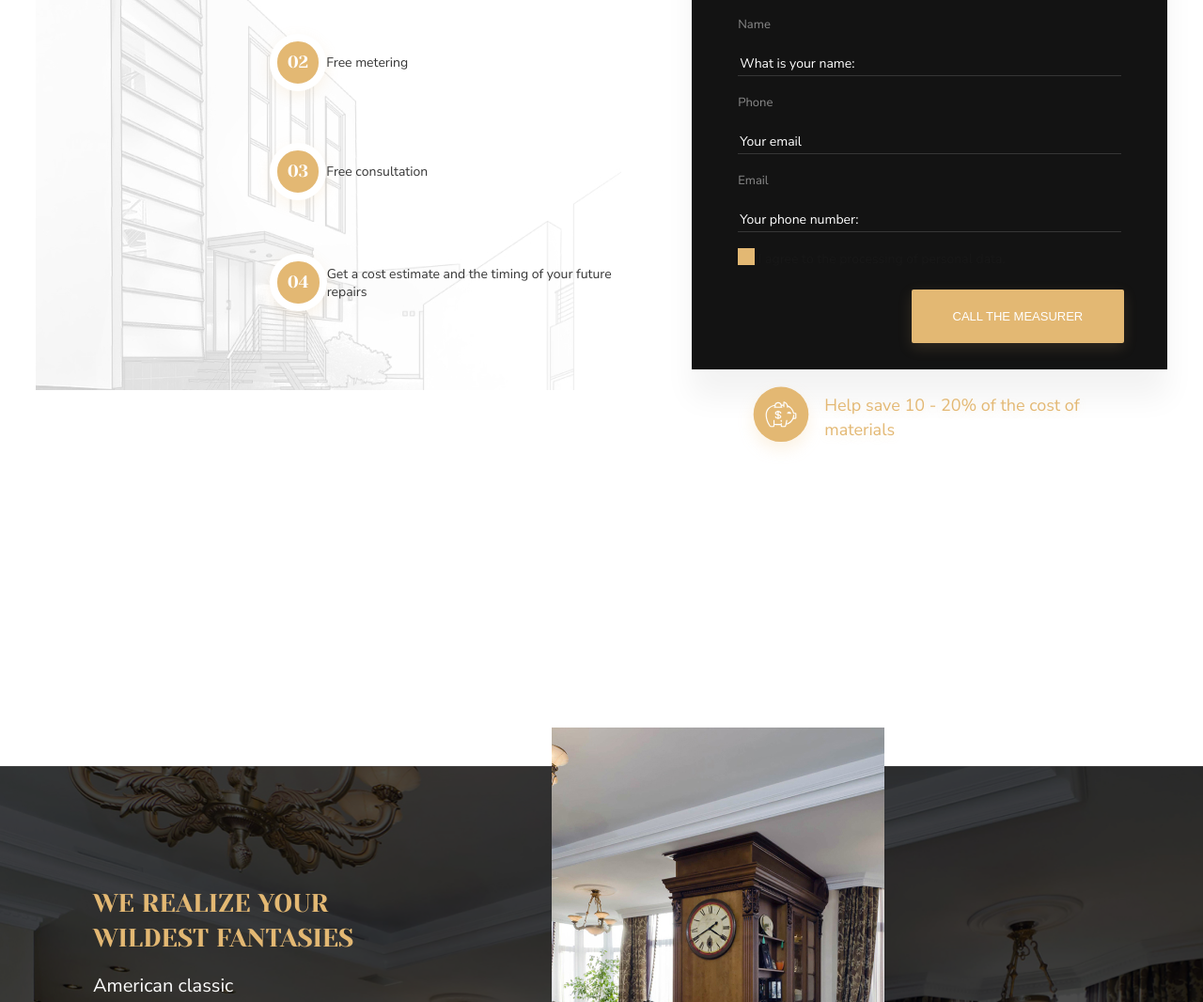
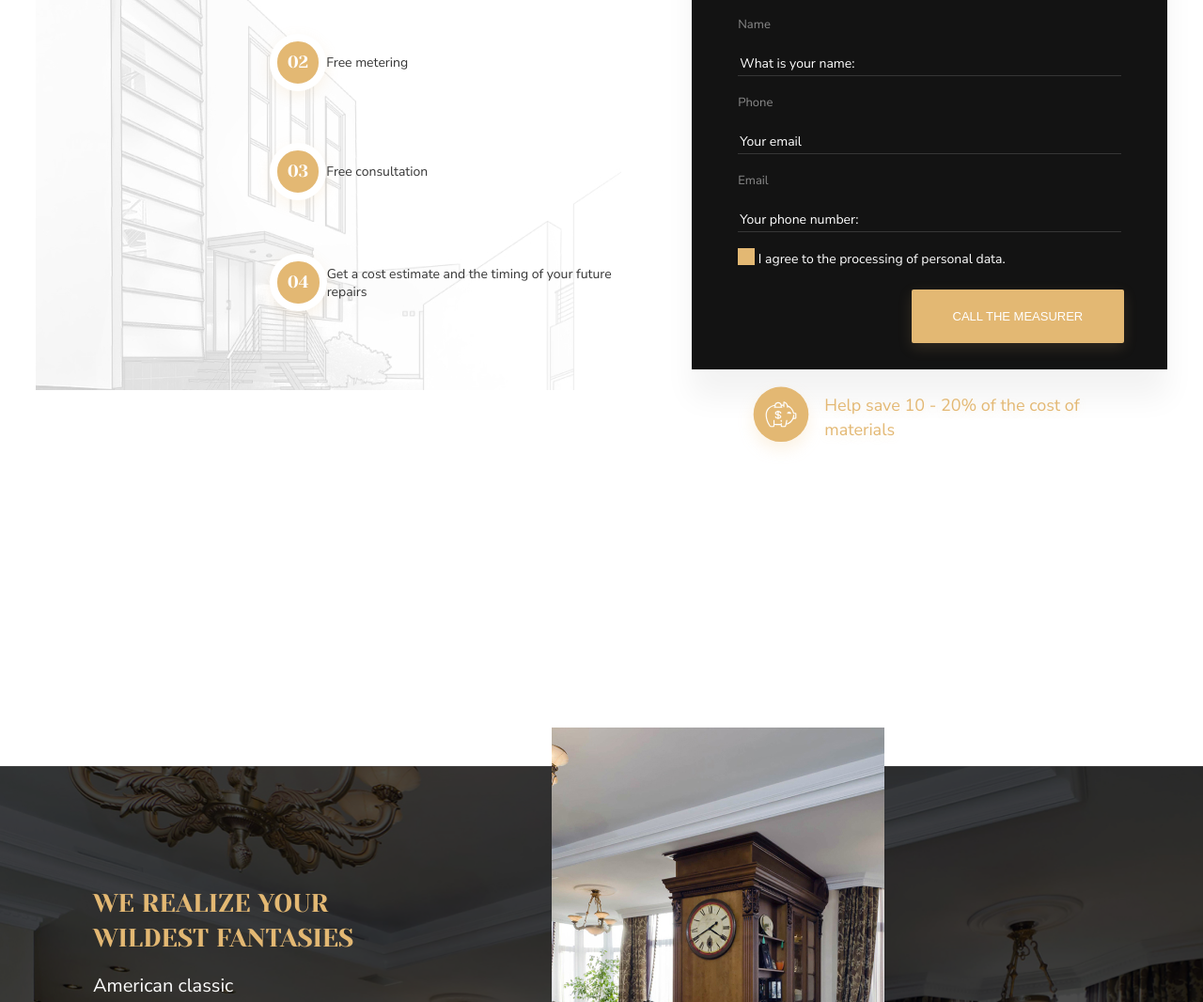
Before and after one commit to Mari0107/PJ-02-Landing-page, a plain HTML site: page index.html in a window 1280 px wide. Shown: the part 3707-4773 px from the top of the page at 94% size. Drawn offline with Linux system fonts and the light colour scheme.

Commit message:
mini coorrect to final

```diff
--- a/index.html
+++ b/index.html
@@ -251,7 +251,7 @@
                                             <label class="label">
                                               <input type="checkbox" class="checkbox" >
                                               <span class="fake"></span>
-                                              <span class="text">I agree to the processing of personal data.</span>                                    </div>
+                                              <span class="text-9">I agree to the processing of personal data.</span>                                    </div>
                                     <div class="form-request-submit">
                                         <button type="submit" class="request-form-measure-submit">Call the measurer</button>
                                     </div>
--- a/styles/style.css
+++ b/styles/style.css
@@ -715,6 +715,10 @@ img {
     justify-content: center;
     align-items: center;
     margin-top: 91px;
+}
+
+.text-9 {
+    color:#FFFFFF;
 }
 
 @media screen and (max-width: 768px) {
```
